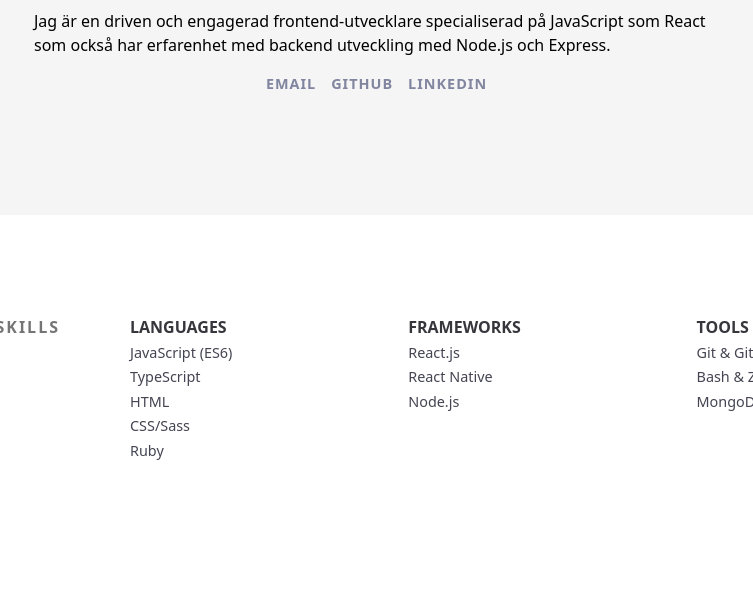
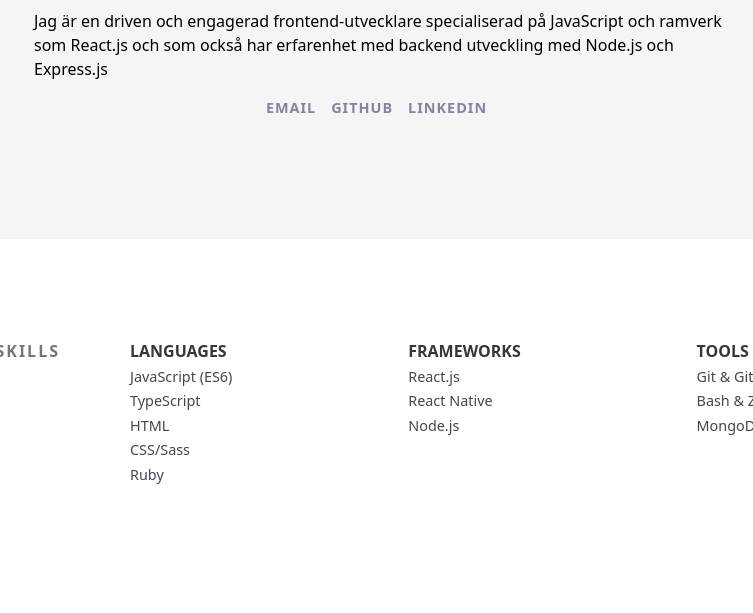
Before and after one commit to josefhedblom/josefhedblom-site, a plain HTML site: page public/index.html in a window 1280 px wide. Shown: the part 487-1100 px from the top of the page, without its empty margins (256-1009 px from the left). Drawn offline with Linux system fonts and the light colour scheme.

Commit message:
Fixa minor text.

```diff
--- a/public/index.html
+++ b/public/index.html
@@ -18,8 +18,8 @@
         <h2>Josef Hedblom.</h2>
         <span class="divider-block"></span>
         <p>
-            Jag är en driven och engagerad frontend-utvecklare specialiserad på JavaScript som React som också
-            har erfarenhet med backend utveckling med Node.js och Express.
+            Jag är en driven och engagerad frontend-utvecklare specialiserad på JavaScript och ramverk som React.js och som också
+            har erfarenhet med backend utveckling med Node.js och Express.js
         </p>
         <div class="links">
             <a class="link__hover" href="mailto:hedblom.josef@me.com" target="_blank"><span>email</span></a>
```
